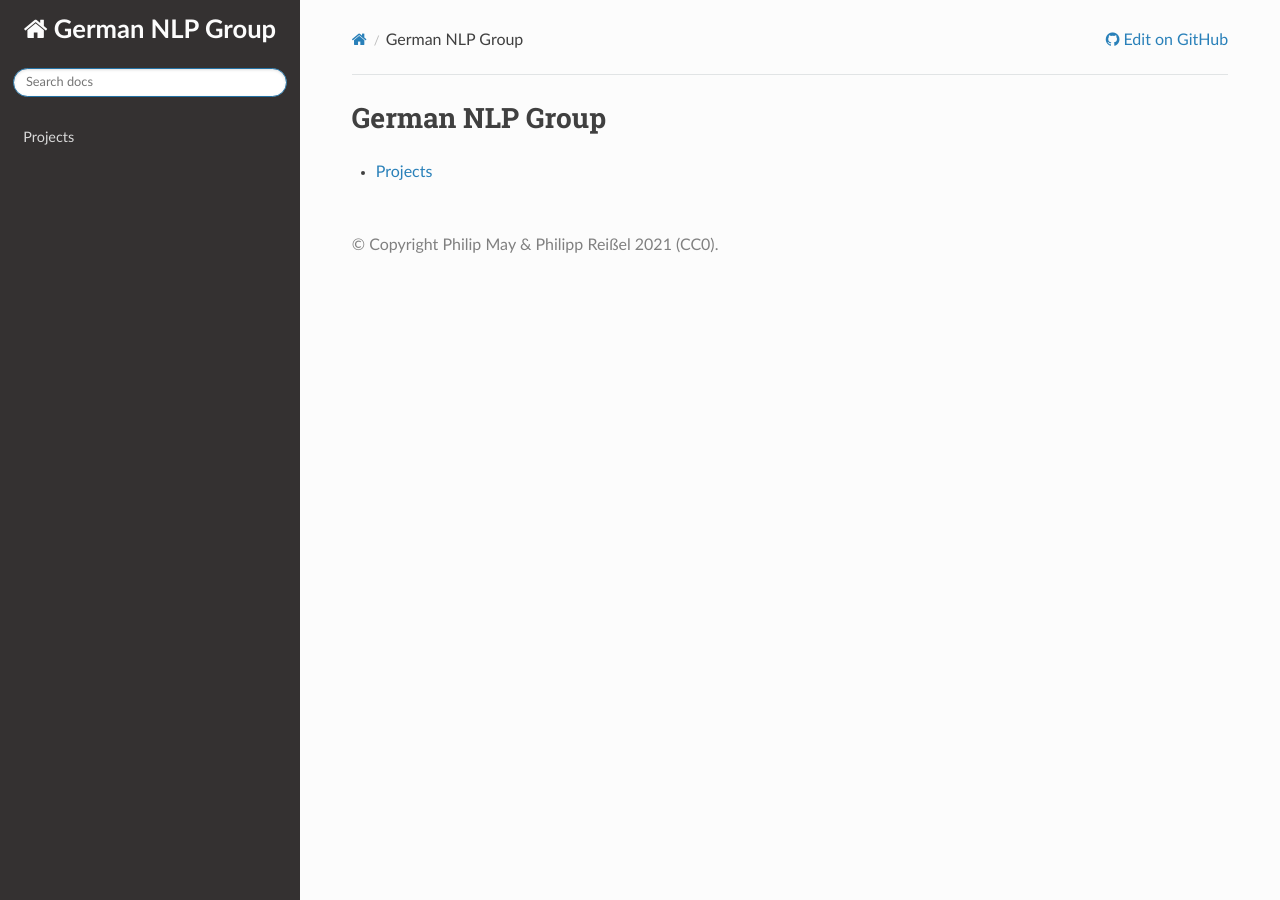
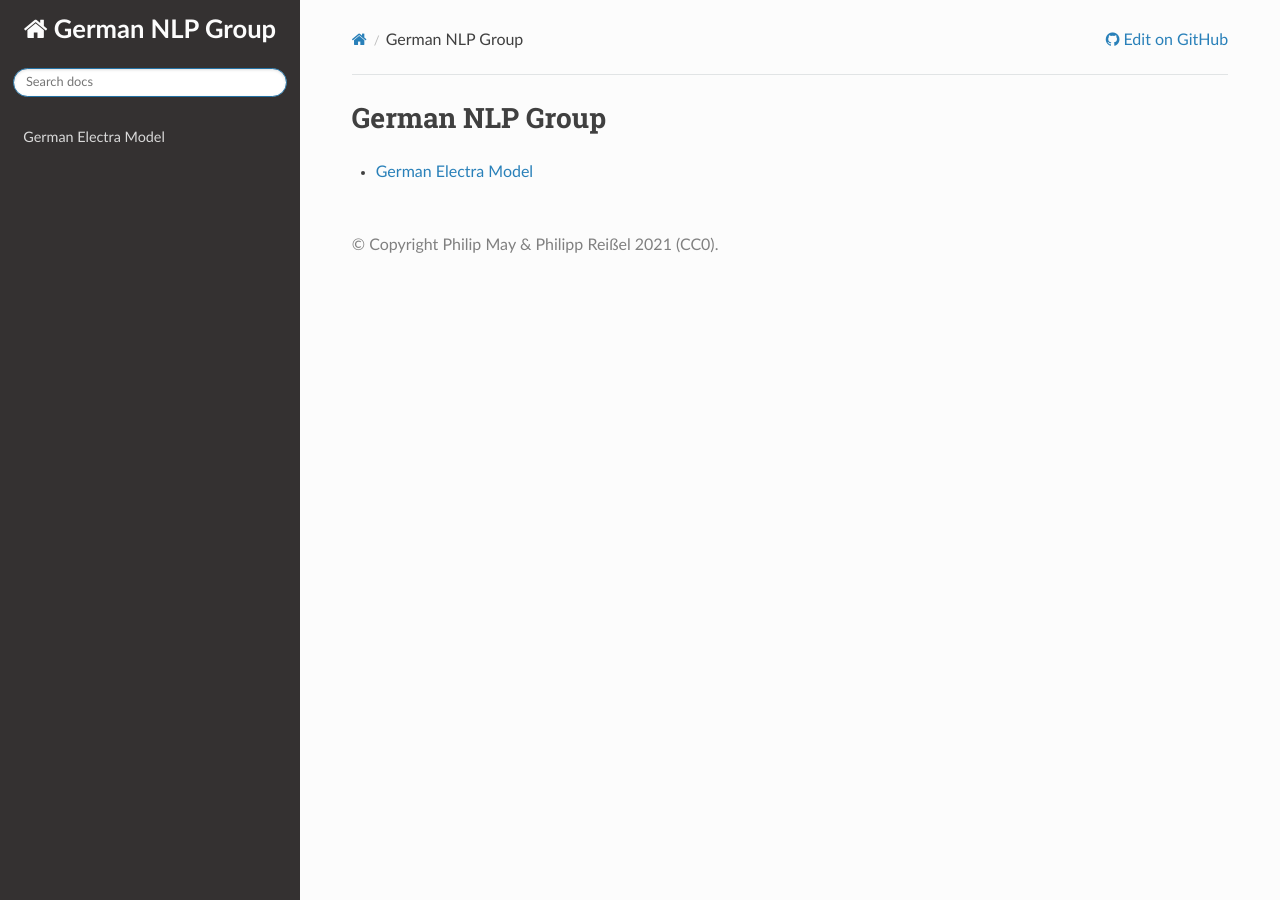
Before and after one commit to German-NLP-Group/German-NLP-Group.github.io, a Sphinx documentation site: the page built from source/index.md, in a window 1280 px wide. Built offline with Sphinx 7.4.7 and the Read the Docs theme 2.0.0, drawn with Linux system fonts in a browser that asks for light colours.

Commit message:
restructure nav

````diff
--- a/source/projects.md
+++ /dev/null
@@ -1,8 +0,0 @@
-# Projects
-
-```{toctree}
-:glob:
-:titlesonly:
-
-projects/*
-```
--- a/source/projects/electra-base-german-uncased.md
+++ b/source/projects/electra-base-german-uncased.md
@@ -1,2 +1,2 @@
-# electra-base-german-uncased
+# German Electra Model
 The German Electra model.
````
Also changed, not shown: source/index.md (+1 -2 lines).
